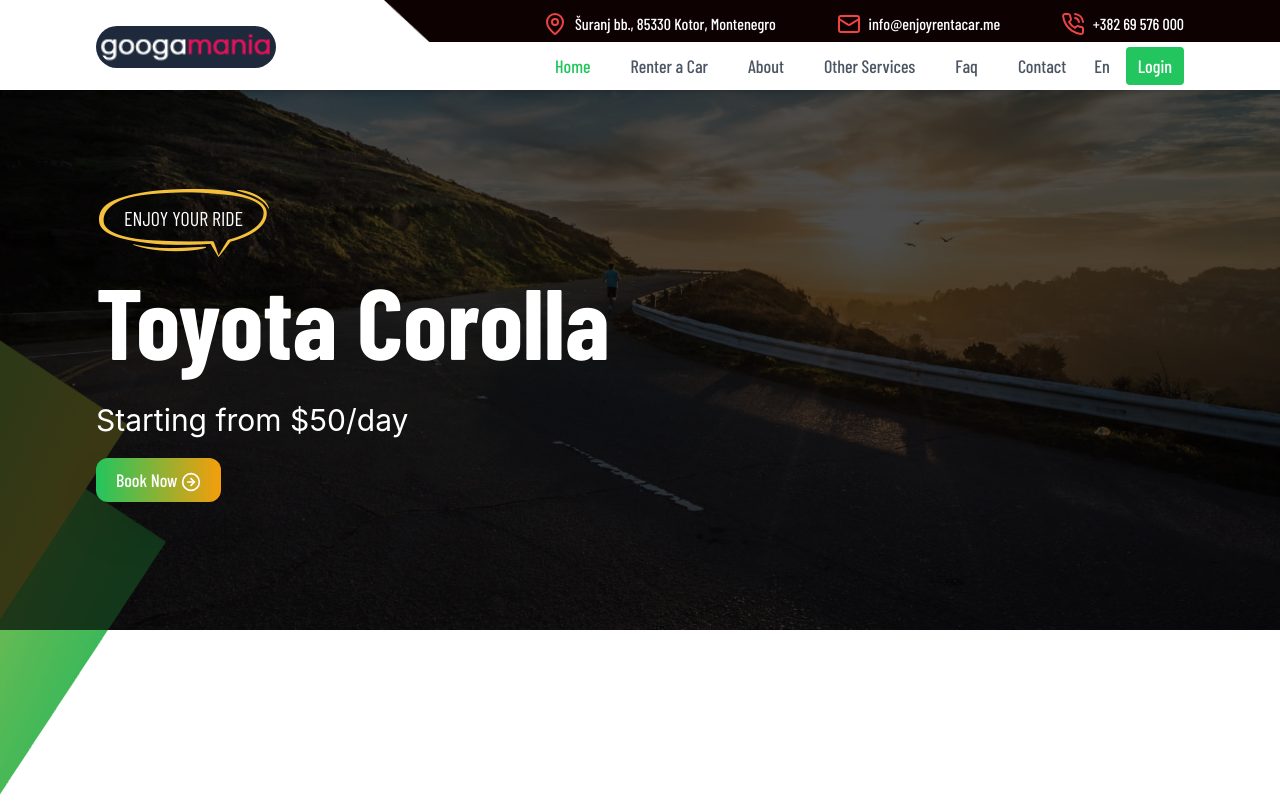
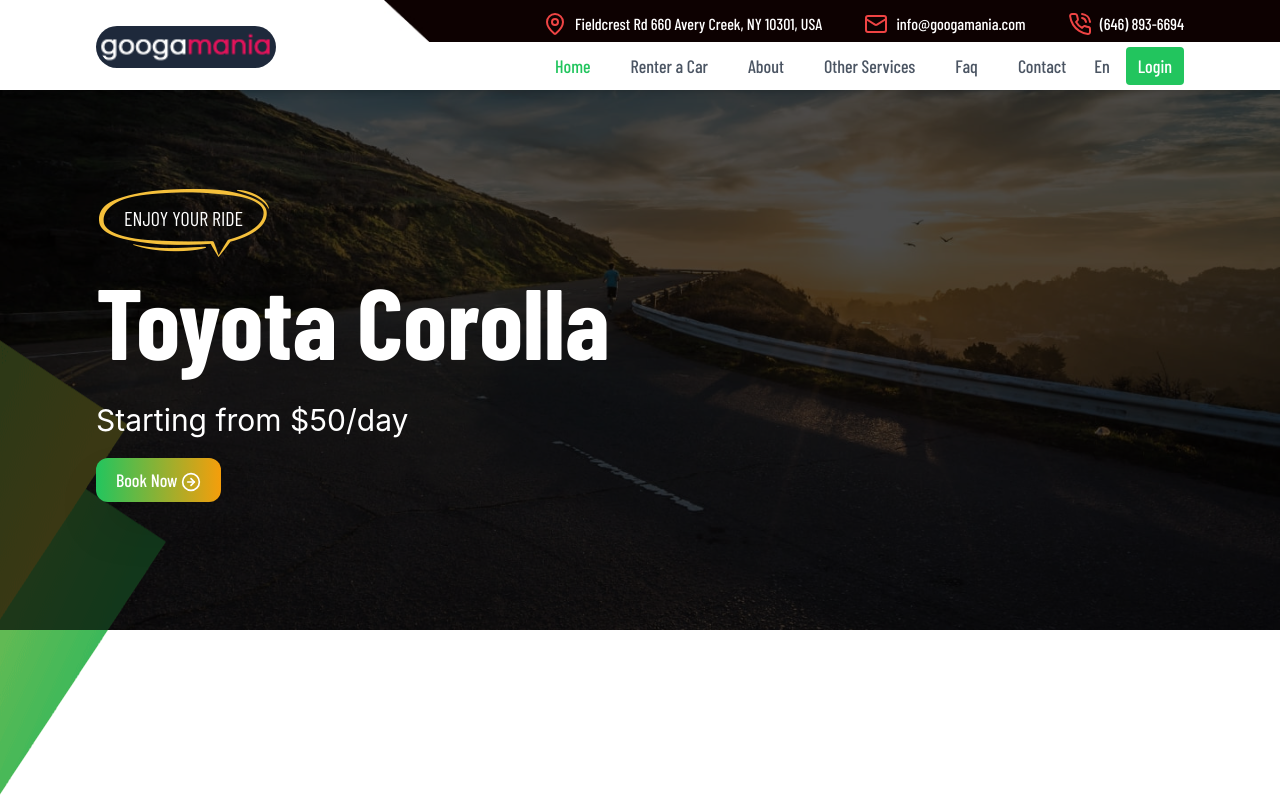
Before and after one commit to monir6163/enjoy-car-rental-convert-php-to-nextjs, a Next.js app: page / in a window 1280 px wide. Built offline with nearby package versions, Linux system fonts and the light colour scheme.

Commit message:
top header update

```diff
--- a/src/app/components/navbar/Navbar.tsx
+++ b/src/app/components/navbar/Navbar.tsx
@@ -34,19 +34,19 @@
                 <Link href="/" className="flex items-center space-x-2">
                   <MapPin size={24} className="text-red-500" />{" "}
                   <span className="text-white font-medium text-base">
-                    Šuranj bb., 85330 Kotor, Montenegro
+                    Fieldcrest Rd 660 Avery Creek, NY 10301, USA
                   </span>
                 </Link>
                 <Link href="/" className="flex items-center space-x-2">
                   <Mail size={24} className="text-red-500" />{" "}
                   <span className="text-white font-medium text-base">
-                    info@enjoyrentacar.me
+                    info@googamania.com
                   </span>
                 </Link>
                 <Link href="/" className="flex items-center space-x-2">
                   <PhoneCall size={24} className="text-red-500" />{" "}
                   <span className="text-white font-medium text-base">
-                    +382 69 576 000
+                    (646) 893-6694
                   </span>
                 </Link>
               </div>
```
